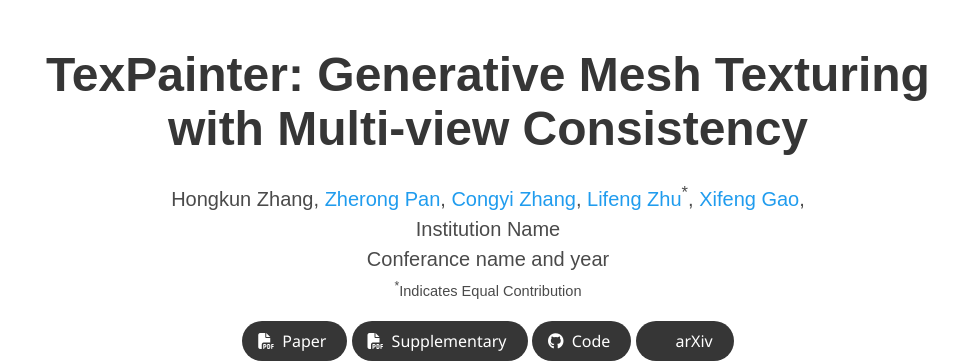
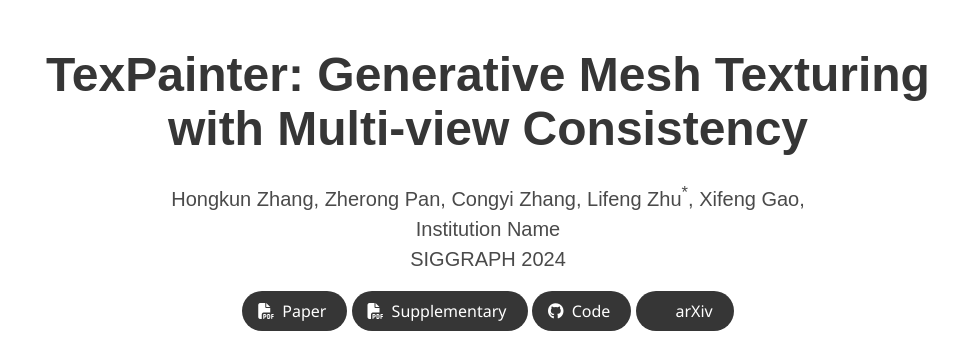
Before and after one commit to Quantuman134/Texpainter_page, a plain HTML site: page index.html in a window 1280 px wide. Shown: the top 363 px of the page, without its empty margins (152-1110 px from the left). Drawn offline with nearby package versions, Linux system fonts and the light colour scheme; some icons are missing; a web font is replaced by a local one.

Commit message:
Update index.html

```diff
--- a/index.html
+++ b/index.html
@@ -58,19 +58,18 @@
               <span class="author-block">
                 Hongkun Zhang</a>,</span>
                 <span class="author-block">
-                  <a href="SECOND AUTHOR PERSONAL LINK" target="_blank">Zherong Pan</a>,</span>
+                  Zherong Pan</a>,</span>
                   <span class="author-block">
-                    <a href="THIRD AUTHOR PERSONAL LINK" target="_blank">Congyi Zhang</a>,</span>
+                    Congyi Zhang</a>,</span>
                     <span class="author-block">
-                      <a href="THIRD AUTHOR PERSONAL LINK" target="_blank">Lifeng Zhu</a><sup>*</sup>,</span>
+                      Lifeng Zhu</a><sup>*</sup>,</span>
                       <span class="author-block">
-                        <a href="THIRD AUTHOR PERSONAL LINK" target="_blank">Xifeng Gao</a>,</span>
+                        Xifeng Gao</a>,</span>
                   </span>
                   </div>
 
                   <div class="is-size-5 publication-authors">
-                    <span class="author-block">Institution Name<br>Conferance name and year</span>
-                    <span class="eql-cntrb"><small><br><sup>*</sup>Indicates Equal Contribution</small></span>
+                    <span class="author-block">Institution Name<br>SIGGRAPH 2024</span>
                   </div>
 
                   <div class="column has-text-centered">
```
